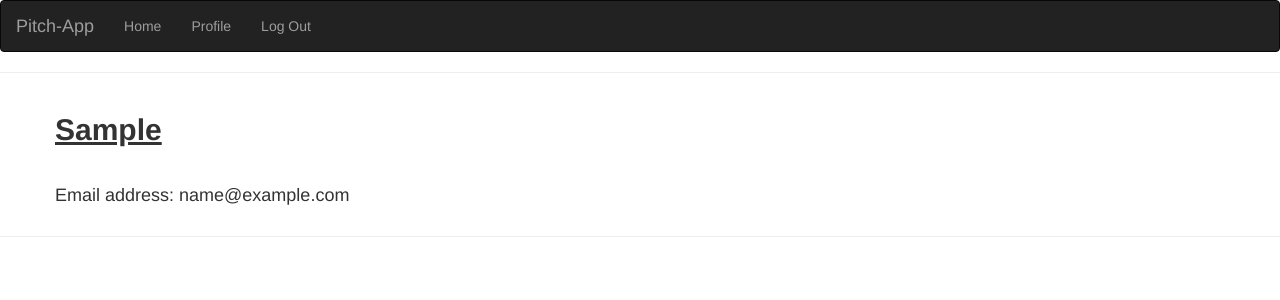
After one commit to OscarMugendi/Pitch-App, a Flask app: a page that uses app/templates/navbar.html in a window 1280 px wide. The commit adds this page. Shown: the top 300 px of the page. Run offline with Flask 2, Linux system fonts and the light colour scheme; a user stored in the database is signed in; tables that the repository leaves empty hold one stand-in row (values such as "Sample post"); some libraries are stand-ins or nearby versions.

Commit message:
Basic app user structure

```diff
--- a/app/main/views.py
+++ b/app/main/views.py
@@ -10,3 +10,12 @@ from ..models import User
 def index():
     #posts = Pitch.query.all()
     return render_template('index.html')
+
+@main.route('/user/<uname>')
+def profile(uname):
+    user = User.query.filter_by(username = uname).first()
+
+    if user is None:
+        abort(404)
+
+    return render_template("profile.html", user = user)
--- a/app/templates/navbar.html
+++ b/app/templates/navbar.html
@@ -14,9 +14,14 @@
         <div class="navbar-collapse collapse">
             <ul class="nav navbar-nav">
                 <li><a href="/">Home</a></li>
-                <li><a href="/signup">Sign Up</a></li>
-                <li><a href="/login">Login In</a></li>
-                <li><a href="/logout">Sign Out</a></li>
+                {% if current_user.is_authenticated %}
+                <li><a href="{{url_for('main.profile',uname=current_user.username)}}">Profile</a></li>
+                <li><a href="{{url_for('auth.logout')}}">Log Out</a></li>
+                {% else %}
+                <li><a href="{{url_for('auth.signup')}}">Sign Up</a></li>
+                <li><a href="{{url_for('auth.login')}}">Login In</a></li>
+                {%endif%}
+            </ul>
         </div>
 
     </div>
--- /dev/null
+++ b/app/templates/profile.html
@@ -0,0 +1,17 @@
+{% extends 'base.html'%}
+
+{% block content %}
+
+<hr>
+<div class="container">
+    <div class="row">
+        <div>
+            <h2><b><u> {{user.username| capitalize}} </u></b></h2>
+            <br>
+            <h4>Email address:  {{user.email}} </h4>
+        </div>
+    </div>
+</div>
+<hr>
+
+{% endblock %}
```
